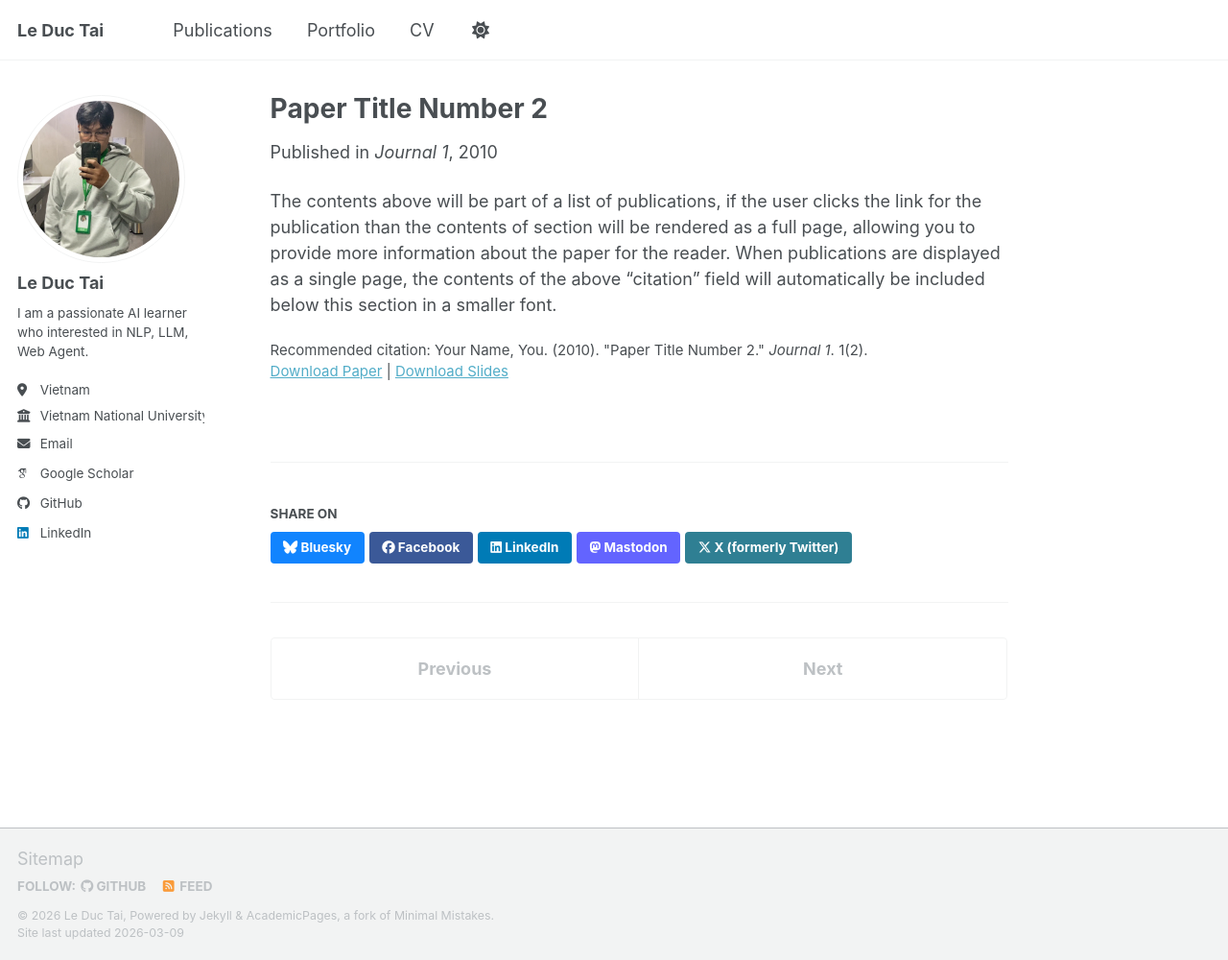
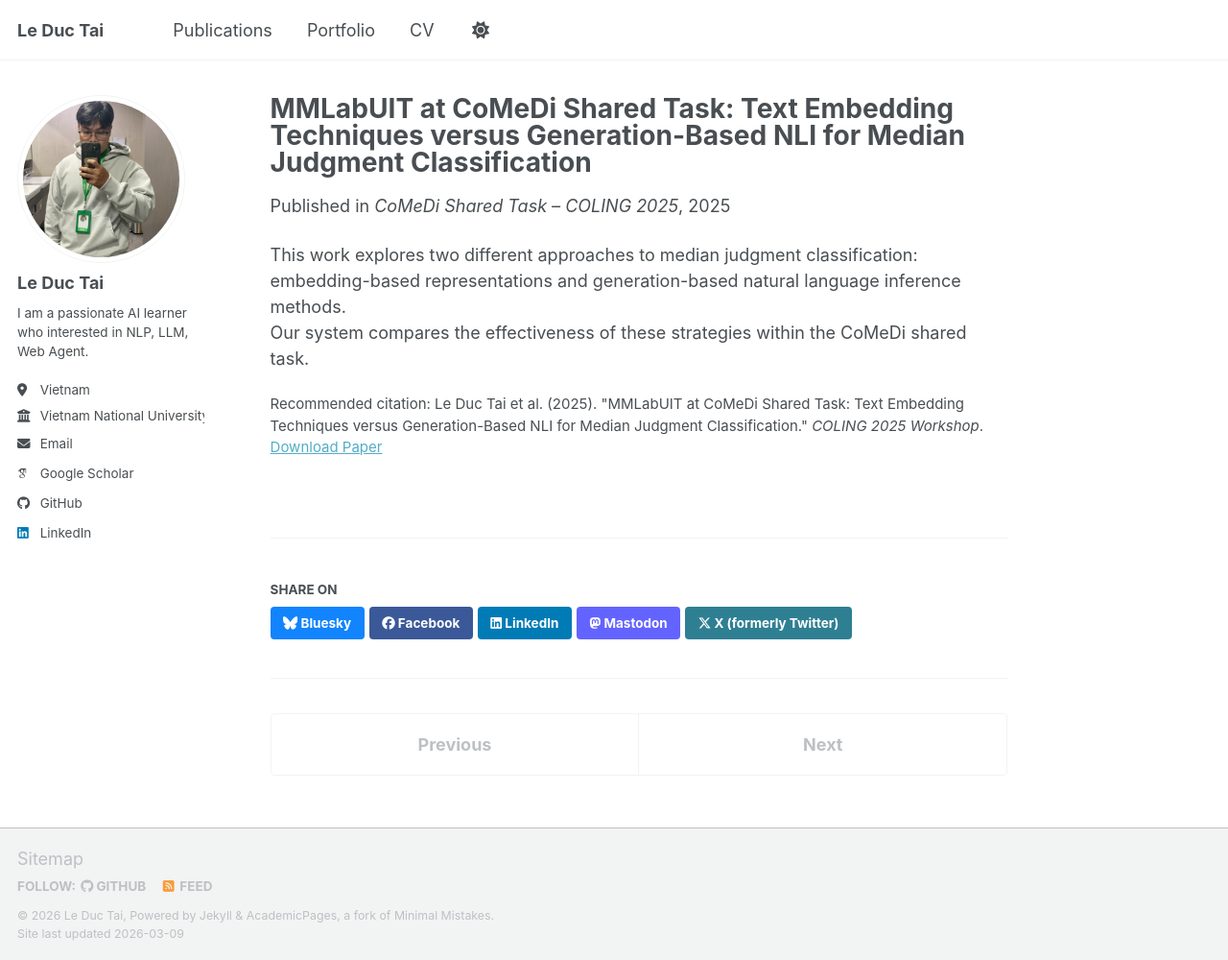
Before and after one commit to NBTailee/personal_website, a Jekyll site: the page built from _publications/2010-10-01-paper-title-number-2.md, in a window 1280 px wide and 1000 px high. Shown: the whole window at 96% size. Built offline with Jekyll 4.4.1, drawn with Linux system fonts in a browser that asks for light colours; some web fonts are replaced; a script bundle is joined from its source files by our own code; library files that are not in the unit come from our copies.

Commit message:
Update 2010-10-01-paper-title-number-2.md

```diff
--- a/_publications/2010-10-01-paper-title-number-2.md
+++ b/_publications/2010-10-01-paper-title-number-2.md
@@ -1,14 +1,15 @@
 ---
-title: "Paper Title Number 2"
+title: "MMLabUIT at CoMeDi Shared Task: Text Embedding Techniques versus Generation-Based NLI for Median Judgment Classification"
 collection: publications
-category: manuscripts
-permalink: /publication/2010-10-01-paper-title-number-2
-excerpt: 'This paper is about the number 2. The number 3 is left for future work.'
-date: 2010-10-01
-venue: 'Journal 1'
-slidesurl: 'https://academicpages.github.io/files/slides2.pdf'
-paperurl: 'https://academicpages.github.io/files/paper2.pdf'
-citation: 'Your Name, You. (2010). &quot;Paper Title Number 2.&quot; <i>Journal 1</i>. 1(2).'
+category: conferences
+permalink: /publication/2025-coling-comedi
+excerpt: "A comparison between embedding-based approaches and generation-based natural language inference models for median judgment classification."
+date: 2025-01-01
+venue: "CoMeDi Shared Task – COLING 2025"
+paperurl: "https://aclanthology.org/2025.comedi-1.11/"
+citation: "Le Duc Tai et al. (2025). &quot;MMLabUIT at CoMeDi Shared Task: Text Embedding Techniques versus Generation-Based NLI for Median Judgment Classification.&quot; <i>COLING 2025 Workshop</i>."
 ---
 
-The contents above will be part of a list of publications, if the user clicks the link for the publication than the contents of section will be rendered as a full page, allowing you to provide more information about the paper for the reader. When publications are displayed as a single page, the contents of the above "citation" field will automatically be included below this section in a smaller font.
+This work explores two different approaches to median judgment classification:
+embedding-based representations and generation-based natural language inference methods.
+Our system compares the effectiveness of these strategies within the CoMeDi shared task.
```
